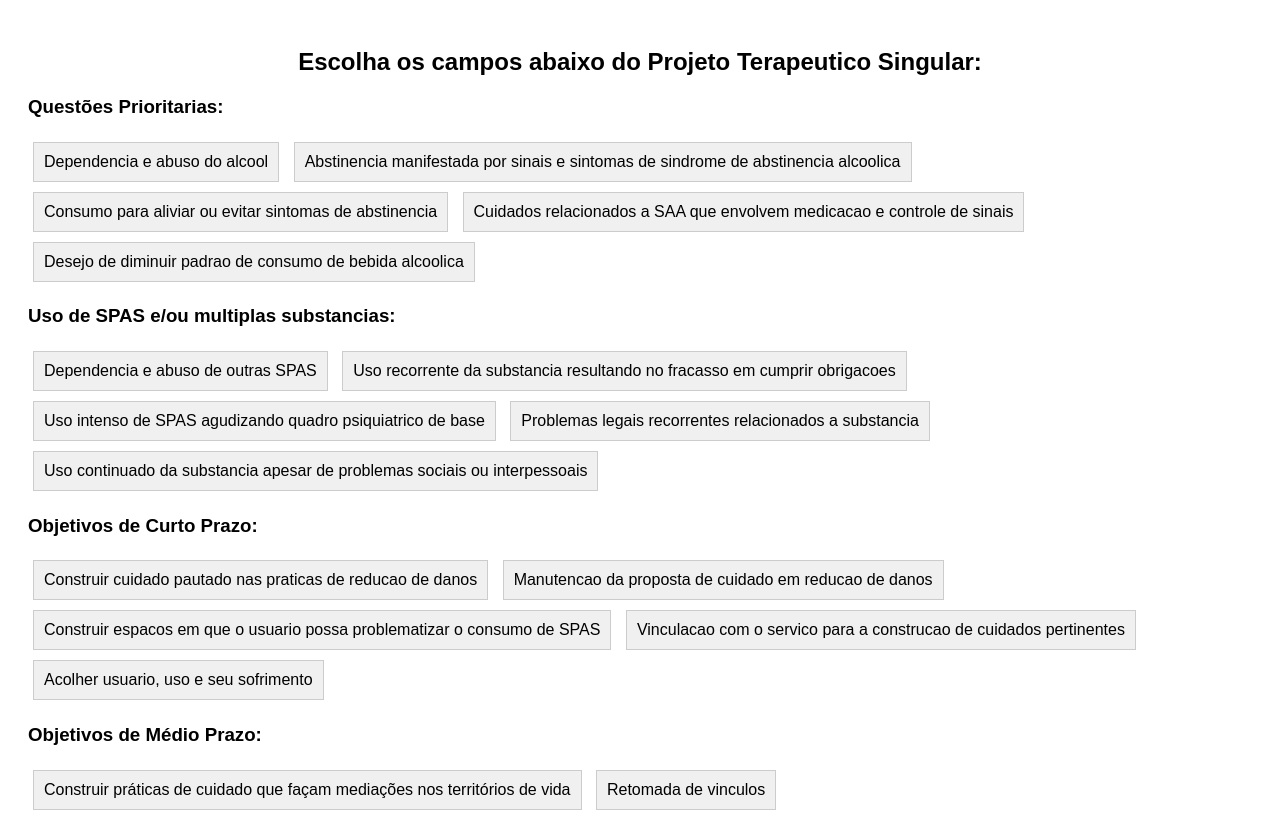
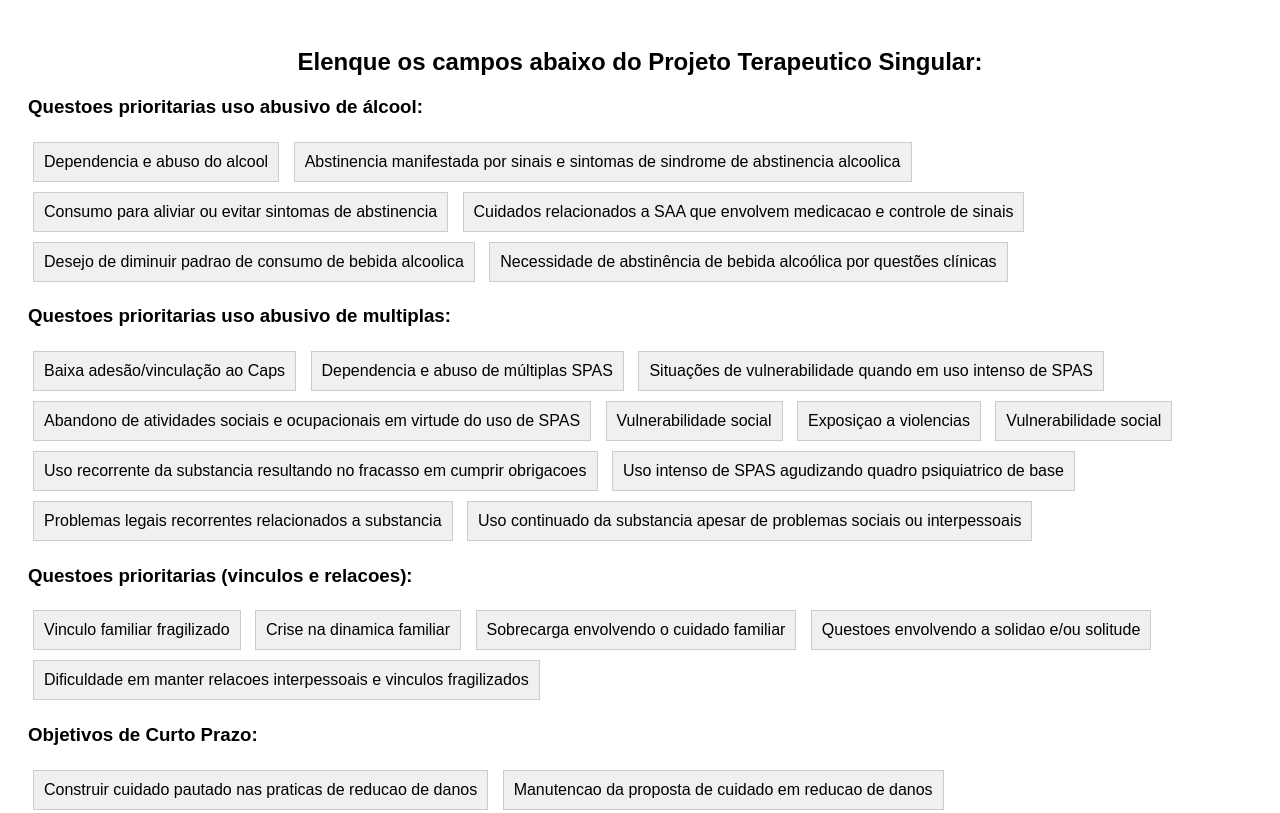
Before and after one commit to equipereviver/pts2025, a plain HTML site: page index.html in a window 1280 px wide. Shown: the top 813 px of the page. Drawn offline with Linux system fonts and the light colour scheme.

Commit message:
Update index.html

```diff
--- a/index.html
+++ b/index.html
@@ -35,21 +35,35 @@
 </head>
 <body>
 
-<h2>Escolha os campos abaixo do Projeto Terapeutico Singular:</h2>
+<h2>Elenque os campos abaixo do Projeto Terapeutico Singular:</h2>
 
-<h3>Questões Prioritarias:</h3>
+<h3>Questoes prioritarias uso abusivo de álcool:</h3>
 <div class="campo" onclick="adicionarTexto('Dependencia e abuso do alcool')">Dependencia e abuso do alcool</div>
 <div class="campo" onclick="adicionarTexto('Abstinencia manifestada por sinais e sintomas de sindrome de abstinencia alcoolica')">Abstinencia manifestada por sinais e sintomas de sindrome de abstinencia alcoolica</div>
 <div class="campo" onclick="adicionarTexto('Consumo para aliviar ou evitar sintomas de abstinencia')">Consumo para aliviar ou evitar sintomas de abstinencia</div>
 <div class="campo" onclick="adicionarTexto('Cuidados relacionados a SAA que envolvem medicacao e controle de sinais')">Cuidados relacionados a SAA que envolvem medicacao e controle de sinais</div>
 <div class="campo" onclick="adicionarTexto('Desejo de diminuir padrao de consumo de bebida alcoolica')">Desejo de diminuir padrao de consumo de bebida alcoolica</div>
+<div class="campo" onclick="adicionarTexto('Necessidade de abstinência de bebida alcoólica por questões clínicas')">Necessidade de abstinência de bebida alcoólica por questões clínicas</div>
 
-<h3>Uso de SPAS e/ou multiplas substancias:</h3>
-<div class="campo" onclick="adicionarTexto('Dependencia e abuso de outras SPAS')">Dependencia e abuso de outras SPAS</div>
+<h3>Questoes prioritarias uso abusivo de multiplas:</h3>
+<div class="campo" onclick="adicionarTexto('Baixa adesão/vinculação ao Caps')">Baixa adesão/vinculação ao Caps</div>
+<div class="campo" onclick="adicionarTexto('Dependencia e abuso de múltiplas SPAS')">Dependencia e abuso de múltiplas SPAS</div>
+<div class="campo" onclick="adicionarTexto('Situações de vulnerabilidade quando em uso intenso de SPAS')">Situações de vulnerabilidade quando em uso intenso de SPAS</div>
+<div class="campo" onclick="adicionarTexto('Abandono de atividades sociais e ocupacionais em virtude do uso de SPAS')">Abandono de atividades sociais e ocupacionais em virtude do uso de SPAS</div>
+<div class="campo" onclick="adicionarTexto('Vulnerabilidade social')">Vulnerabilidade social</div>
+<div class="campo" onclick="adicionarTexto('Exposiçao a violencias')">Exposiçao a violencias</div>
+<div class="campo" onclick="adicionarTexto('Riscos e exposicoes no territorio')">Vulnerabilidade social</div>
 <div class="campo" onclick="adicionarTexto('Uso recorrente da substancia resultando no fracasso em cumprir obrigacoes')">Uso recorrente da substancia resultando no fracasso em cumprir obrigacoes</div>
 <div class="campo" onclick="adicionarTexto('Uso intenso de SPAS agudizando quadro psiquiatrico de base')">Uso intenso de SPAS agudizando quadro psiquiatrico de base</div>
 <div class="campo" onclick="adicionarTexto('Problemas legais recorrentes relacionados a substancia')">Problemas legais recorrentes relacionados a substancia</div>
 <div class="campo" onclick="adicionarTexto('Uso continuado da substancia apesar de problemas sociais ou interpessoais')">Uso continuado da substancia apesar de problemas sociais ou interpessoais</div>
+
+<h3>Questoes prioritarias (vinculos e relacoes):</h3>
+<div class="campo" onclick="adicionarTexto('Vinculo familiar fragilizado')">Vinculo familiar fragilizado</div>
+<div class="campo" onclick="adicionarTexto('Crise na dinamica familiar')">Crise na dinamica familiar</div>
+<div class="campo" onclick="adicionarTexto('Sobrecarga envolvendo o cuidado familiar')">Sobrecarga envolvendo o cuidado familiar</div>
+<div class="campo" onclick="adicionarTexto('Questoes envolvendo a solidao e/ou solitude')">Questoes envolvendo a solidao e/ou solitude</div>
+<div class="campo" onclick="adicionarTexto('Dificuldade em manter relaçoes interpessoais e vinculos fragilizados')">Dificuldade em manter relacoes interpessoais e vinculos fragilizados</div>
 
 <h3>Objetivos de Curto Prazo:</h3>
 <div class="campo" onclick="adicionarTexto('Construir cuidado pautado nas praticas de reducao de danos')">Construir cuidado pautado nas praticas de reducao de danos</div>
@@ -73,7 +87,7 @@
 <div class="campo" onclick="adicionarTexto('Reducao dos riscos associados ao uso de substancias')">Reducao dos riscos associados ao uso de substancias</div>
 
 <div class="resultado" id="resultado">
-    <h3>Campos Escolhidos:</h3>
+    <h3>Campos elencados:</h3>
     <p id="textoResultado"></p>
 </div>
 
```
